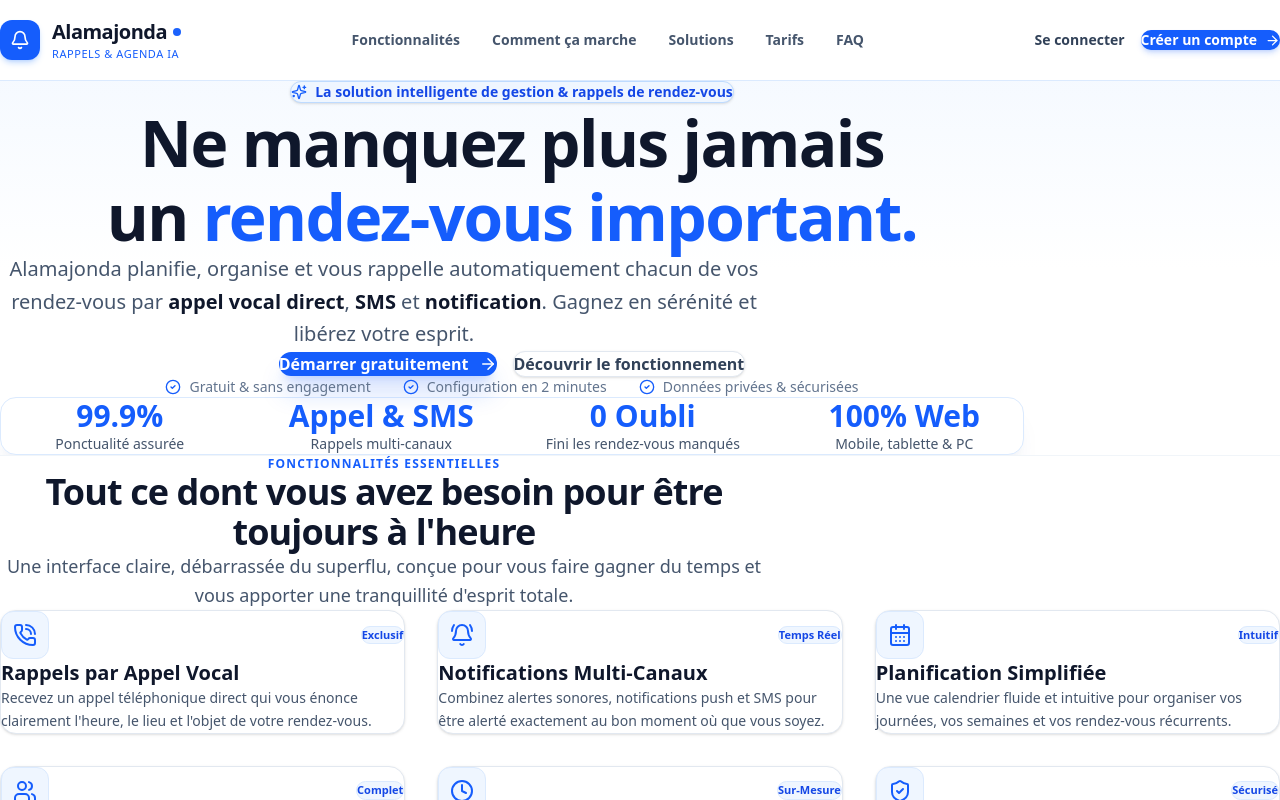
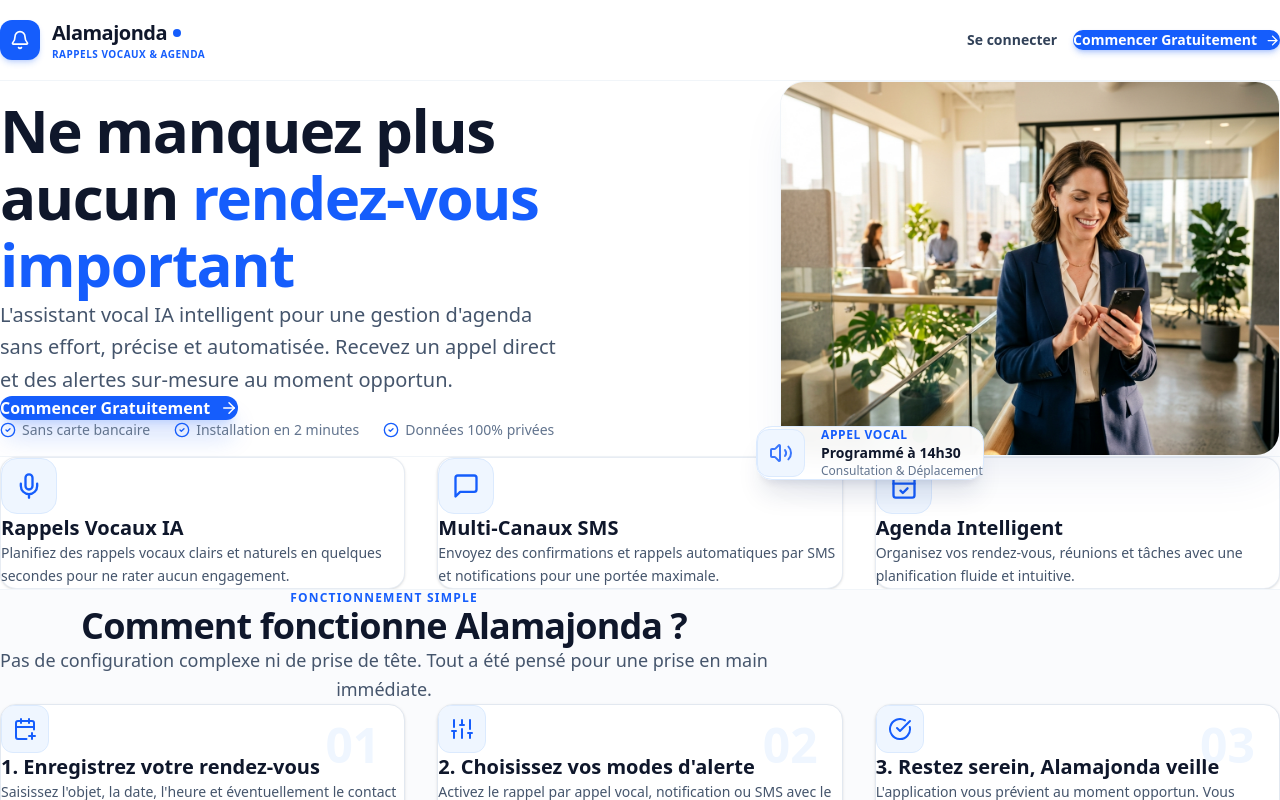
Before and after one commit to imorousalem8-sys/agenda, a Next.js app: page / in a window 1280 px wide. Shown: the top 800 px of the page. Built offline with nearby package versions, Linux system fonts and the light colour scheme.

Commit message:
feat(landing): integration definitive du design Option 1 photo epuree Bleu & Blanc pour Alamajonda

```diff
--- a/app/page.tsx
+++ b/app/page.tsx
@@ -1,46 +1,34 @@
 import Navbar from "@/components/landing/Navbar";
 import Hero from "@/components/landing/Hero";
-import Features from "@/components/landing/Features";
 import HowItWorks from "@/components/landing/HowItWorks";
 import UseCases from "@/components/landing/UseCases";
-import Pricing from "@/components/landing/Pricing";
-import FAQ from "@/components/landing/FAQ";
 import CTASection from "@/components/landing/CTASection";
 import Footer from "@/components/landing/Footer";
 
 export const metadata = {
   title: "Alamajonda — Vos rendez-vous, toujours au bon moment",
-  description: "Alamajonda est l'application intelligente qui planifie, organise et vous rappelle automatiquement vos rendez-vous par appels vocaux, SMS et notifications.",
+  description: "Alamajonda est l'assistant vocal IA intelligent pour une gestion d'agenda sans effort, précise et automatisée.",
 };
 
 export default function LandingPage() {
   return (
     <main className="min-h-screen w-full max-w-full overflow-x-hidden bg-white text-slate-900 font-sans antialiased selection:bg-blue-600 selection:text-white">
-      {/* 1. En-tête / Navigation */}
+      {/* 1. Barre de navigation épurée (Logo & Actions) */}
       <Navbar />
 
-      {/* 2. Hero Section Principale */}
+      {/* 2. Hero Section Principale avec Photo & 3 Piliers */}
       <Hero />
 
-      {/* 3. Fonctionnalités Essentielles */}
-      <Features />
-
-      {/* 4. Comment ça marche (3 étapes) */}
+      {/* 3. Comment ça marche en 3 étapes */}
       <HowItWorks />
 
-      {/* 5. Cas d'usage & Profils */}
+      {/* 4. Solutions adaptées à chaque profil */}
       <UseCases />
 
-      {/* 6. Tarification Claire */}
-      <Pricing />
-
-      {/* 7. Questions Fréquentes (FAQ) */}
-      <FAQ />
-
-      {/* 8. Bannière d'Action Finale */}
+      {/* 5. Bannière d'Action Finale */}
       <CTASection />
 
-      {/* 9. Pied de page */}
+      {/* 6. Pied de page épuré */}
       <Footer />
     </main>
   );
--- a/components/landing/Hero.tsx
+++ b/components/landing/Hero.tsx
@@ -1,90 +1,145 @@
 "use client";
 
+import Image from "next/image";
 import Link from "next/link";
-import { ArrowRight, CheckCircle2, PhoneCall, Bell, ShieldCheck, Zap, Calendar, Sparkles } from "lucide-react";
+import { ArrowRight, PhoneCall, Mic, MessageSquare, CalendarCheck, CheckCircle2, Volume2 } from "lucide-react";
 
 export default function Hero() {
   return (
-    <section className="relative bg-gradient-to-b from-blue-50/60 via-white to-white pt-12 pb-20 md:pt-20 md:pb-28 overflow-hidden">
+    <section className="relative bg-white pt-10 pb-20 md:pt-16 md:pb-28 overflow-hidden">
 
-      {/* Background soft ambient accents */}
-      <div className="absolute top-0 left-1/2 -translate-x-1/2 w-[800px] h-[350px] bg-blue-100/50 rounded-full blur-3xl pointer-events-none -z-10" />
+      {/* Background Soft Blue Glow Accent */}
+      <div className="absolute top-10 right-10 w-[500px] h-[500px] bg-blue-50/70 rounded-full blur-3xl pointer-events-none -z-10" />
 
-      <div className="max-w-5xl mx-auto px-4 sm:px-6 lg:px-8 text-center relative z-10">
+      <div className="max-w-7xl mx-auto px-4 sm:px-6 lg:px-8">
 
-        {/* Badge Pilule */}
-        <div className="inline-flex items-center gap-2 px-4 py-1.5 rounded-full bg-blue-50 border border-blue-200 text-blue-700 text-xs sm:text-sm font-semibold mb-8 shadow-sm">
-          <Sparkles className="w-4 h-4 text-blue-600" />
-          <span>La solution intelligente de gestion & rappels de rendez-vous</span>
+        {/* Main Grid: Left Copy & Right Photo */}
+        <div className="grid lg:grid-cols-12 gap-12 lg:gap-14 items-center mb-20">
+
+          {/* Left Column: Copy & Actions (6 cols) */}
+          <div className="lg:col-span-6 text-left">
+
+            <h1 className="text-4xl sm:text-5xl lg:text-[3.75rem] font-black text-slate-900 tracking-tight leading-[1.12] mb-6">
+              Ne manquez plus <br />
+              aucun <span className="text-blue-600">rendez-vous important</span>
+            </h1>
+
+            <p className="text-lg sm:text-xl text-slate-600 leading-relaxed mb-8 max-w-xl font-normal">
+              L&apos;assistant vocal IA intelligent pour une gestion d&apos;agenda sans effort, précise et automatisée. Recevez un appel direct et des alertes sur-mesure au moment opportun.
+            </p>
+
+            <div className="flex flex-col sm:flex-row items-stretch sm:items-center gap-4 mb-8">
+              <Link
+                href="/register"
+                className="inline-flex items-center justify-center gap-2.5 px-8 py-4 rounded-xl text-base font-bold text-white bg-blue-600 hover:bg-blue-700 shadow-xl shadow-blue-600/25 hover:shadow-2xl hover:shadow-blue-600/35 transition-all hover:-translate-y-0.5 text-center"
+              >
+                <span>Commencer Gratuitement</span>
+                <ArrowRight size={18} />
+              </Link>
             </div>
 
-        {/* Grand Titre Principal */}
-        <h1 className="text-4xl sm:text-6xl lg:text-[4rem] font-extrabold text-slate-900 tracking-tight leading-[1.15] mb-6">
-          Ne manquez plus jamais <br className="hidden sm:inline" />
-          un <span className="text-blue-600">rendez-vous important.</span>
-        </h1>
-
-        {/* Sous-titre explicatif */}
-        <p className="text-lg sm:text-xl text-slate-600 max-w-3xl mx-auto leading-relaxed mb-10 font-normal">
-          Alamajonda planifie, organise et vous rappelle automatiquement chacun de vos rendez-vous par
-          <strong className="text-slate-900 font-semibold"> appel vocal direct</strong>,
-          <strong className="text-slate-900 font-semibold"> SMS</strong> et
-          <strong className="text-slate-900 font-semibold"> notification</strong>.
-          Gagnez en sérénité et libérez votre esprit.
-        </p>
-
-        {/* Boutons d'Action Principaux */}
-        <div className="flex flex-col sm:flex-row items-center justify-center gap-4 mb-12">
-          <Link
-            href="/register"
-            className="w-full sm:w-auto inline-flex items-center justify-center gap-2.5 px-8 py-4 rounded-xl text-base font-bold text-white bg-blue-600 hover:bg-blue-700 shadow-xl shadow-blue-600/25 hover:shadow-2xl hover:shadow-blue-600/35 transition-all hover:-translate-y-0.5"
-          >
-            <span>Démarrer gratuitement</span>
-            <ArrowRight size={18} />
-          </Link>
-
-          <a
-            href="#how-it-works"
-            className="w-full sm:w-auto inline-flex items-center justify-center gap-2 px-7 py-4 rounded-xl text-base font-bold text-slate-700 bg-white hover:bg-blue-50/60 border border-slate-200 hover:border-blue-300 shadow-sm transition-all"
-          >
-            <span>Découvrir le fonctionnement</span>
-          </a>
+            <div className="flex flex-wrap items-center gap-y-2 gap-x-6 text-xs sm:text-sm font-medium text-slate-500">
+              <span className="flex items-center gap-1.5">
+                <CheckCircle2 size={16} className="text-blue-600 shrink-0" />
+                Sans carte bancaire
+              </span>
+              <span className="flex items-center gap-1.5">
+                <CheckCircle2 size={16} className="text-blue-600 shrink-0" />
+                Installation en 2 minutes
+              </span>
+              <span className="flex items-center gap-1.5">
+                <CheckCircle2 size={16} className="text-blue-600 shrink-0" />
+                Données 100% privées
+              </span>
             </div>
 
-        {/* Garanties et réassurance */}
-        <div className="flex flex-wrap items-center justify-center gap-y-3 gap-x-8 text-xs sm:text-sm font-medium text-slate-500 mb-16">
+          </div>
+
+          {/* Right Column: Hero Photo & Floating Card (6 cols) */}
+          <div className="lg:col-span-6 relative flex justify-center lg:justify-end">
+
+            <div className="relative w-full max-w-[500px]">
+              {/* Photo Frame */}
+              <div className="relative rounded-3xl overflow-hidden shadow-2xl shadow-blue-900/10 border border-slate-100 aspect-[4/3]">
+                <Image
+                  src="/images/hero-woman.jpg"
+                  alt="Utilisatrice sereine recevant un rappel vocal Alamajonda"
+                  fill
+                  priority
+                  className="object-cover object-center"
+                  sizes="(max-width: 768px) 100vw, 500px"
+                />
+              </div>
+
+              {/* Floating Voice Call Widget (Comme dans la maquette Option 1) */}
+              <div className="absolute -bottom-6 left-4 sm:-left-6 bg-white/95 backdrop-blur-md border border-blue-100 p-4 sm:p-5 rounded-2xl shadow-xl shadow-blue-950/10 flex items-center gap-4 z-20 animate-in fade-in slide-in-from-bottom-3 duration-500 max-w-[340px]">
+                <div className="w-12 h-12 rounded-xl bg-blue-50 border border-blue-100 flex items-center justify-center shrink-0">
+                  <Volume2 className="w-6 h-6 text-blue-600 animate-pulse" />
+                </div>
+                <div>
                   <div className="flex items-center gap-2">
-            <CheckCircle2 size={16} className="text-blue-600 shrink-0" />
-            <span>Gratuit & sans engagement</span>
+                    <span className="text-xs font-bold text-blue-600 uppercase tracking-wider">
+                      Appel Vocal
+                    </span>
+                    <span className="w-2 h-2 rounded-full bg-emerald-500 animate-ping inline-block" />
                   </div>
-          <div className="flex items-center gap-2">
-            <CheckCircle2 size={16} className="text-blue-600 shrink-0" />
-            <span>Configuration en 2 minutes</span>
-          </div>
-          <div className="flex items-center gap-2">
-            <CheckCircle2 size={16} className="text-blue-600 shrink-0" />
-            <span>Données privées & sécurisées</span>
+                  <h4 className="text-sm font-extrabold text-slate-900">
+                    Programmé à 14h30
+                  </h4>
+                  <p className="text-xs text-slate-500">
+                    Consultation & Déplacement
+                  </p>
                 </div>
               </div>
 
-        {/* Bandeau des Chiffres Clés & Valeur Produit (Bleu & Blanc) */}
-        <div className="grid grid-cols-2 md:grid-cols-4 gap-4 sm:gap-6 bg-white border border-blue-100 p-6 sm:p-8 rounded-2xl shadow-xl shadow-blue-900/5">
-          <div className="text-center p-2">
-            <div className="text-2xl sm:text-3xl font-extrabold text-blue-600 mb-1">99.9%</div>
-            <div className="text-xs sm:text-sm font-medium text-slate-600">Ponctualité assurée</div>
             </div>
-          <div className="text-center p-2">
-            <div className="text-2xl sm:text-3xl font-extrabold text-blue-600 mb-1">Appel & SMS</div>
-            <div className="text-xs sm:text-sm font-medium text-slate-600">Rappels multi-canaux</div>
+
           </div>
-          <div className="text-center p-2">
-            <div className="text-2xl sm:text-3xl font-extrabold text-blue-600 mb-1">0 Oubli</div>
-            <div className="text-xs sm:text-sm font-medium text-slate-600">Fini les rendez-vous manqués</div>
+
         </div>
-          <div className="text-center p-2">
-            <div className="text-2xl sm:text-3xl font-extrabold text-blue-600 mb-1">100% Web</div>
-            <div className="text-xs sm:text-sm font-medium text-slate-600">Mobile, tablette & PC</div>
+
+        {/* Bottom 3 Feature Cards (Identique à la maquette Option 1) */}
+        <div className="grid grid-cols-1 md:grid-cols-3 gap-6 sm:gap-8 pt-10 border-t border-slate-100">
+
+          {/* Card 1 */}
+          <div className="bg-white border border-slate-200/80 hover:border-blue-400 p-7 sm:p-8 rounded-2xl shadow-sm hover:shadow-xl hover:shadow-blue-600/5 transition-all group">
+            <div className="w-14 h-14 rounded-2xl bg-blue-50 border border-blue-100 flex items-center justify-center mb-6 group-hover:bg-blue-600 group-hover:text-white transition-colors">
+              <Mic className="w-7 h-7 text-blue-600 group-hover:text-white transition-colors" />
             </div>
+            <h3 className="text-xl font-bold text-slate-900 mb-3 group-hover:text-blue-600 transition-colors">
+              Rappels Vocaux IA
+            </h3>
+            <p className="text-sm text-slate-600 leading-relaxed">
+              Planifiez des rappels vocaux clairs et naturels en quelques secondes pour ne rater aucun engagement.
+            </p>
+          </div>
+
+          {/* Card 2 */}
+          <div className="bg-white border border-slate-200/80 hover:border-blue-400 p-7 sm:p-8 rounded-2xl shadow-sm hover:shadow-xl hover:shadow-blue-600/5 transition-all group">
+            <div className="w-14 h-14 rounded-2xl bg-blue-50 border border-blue-100 flex items-center justify-center mb-6 group-hover:bg-blue-600 group-hover:text-white transition-colors">
+              <MessageSquare className="w-7 h-7 text-blue-600 group-hover:text-white transition-colors" />
+            </div>
+            <h3 className="text-xl font-bold text-slate-900 mb-3 group-hover:text-blue-600 transition-colors">
+              Multi-Canaux SMS
+            </h3>
+            <p className="text-sm text-slate-600 leading-relaxed">
+              Envoyez des confirmations et rappels automatiques par SMS et notifications pour une portée maximale.
+            </p>
+          </div>
+
+          {/* Card 3 */}
+          <div className="bg-white border border-slate-200/80 hover:border-blue-400 p-7 sm:p-8 rounded-2xl shadow-sm hover:shadow-xl hover:shadow-blue-600/5 transition-all group">
+            <div className="w-14 h-14 rounded-2xl bg-blue-50 border border-blue-100 flex items-center justify-center mb-6 group-hover:bg-blue-600 group-hover:text-white transition-colors">
+              <CalendarCheck className="w-7 h-7 text-blue-600 group-hover:text-white transition-colors" />
+            </div>
+            <h3 className="text-xl font-bold text-slate-900 mb-3 group-hover:text-blue-600 transition-colors">
+              Agenda Intelligent
+            </h3>
+            <p className="text-sm text-slate-600 leading-relaxed">
+              Organisez vos rendez-vous, réunions et tâches avec une planification fluide et intuitive.
+            </p>
+          </div>
+
         </div>
 
       </div>
--- a/components/landing/Navbar.tsx
+++ b/components/landing/Navbar.tsx
@@ -1,140 +1,49 @@
 "use client";
 
-import { useState } from "react";
 import Link from "next/link";
-import { Menu, X, ArrowRight, Bell, Sparkles } from "lucide-react";
+import { ArrowRight, Bell } from "lucide-react";
 
 export default function Navbar() {
-  const [mobileMenuOpen, setMobileMenuOpen] = useState(false);
-
   return (
-    <header className="w-full bg-white/95 backdrop-blur-md border-b border-blue-100 sticky top-0 z-50 transition-all">
+    <header className="w-full bg-white/95 backdrop-blur-md border-b border-slate-100 sticky top-0 z-50">
       <div className="max-w-7xl mx-auto px-4 sm:px-6 lg:px-8">
         <div className="flex items-center justify-between h-20">
 
-          {/* Logo Brand */}
+          {/* Logo Brand Alamajonda */}
           <Link href="/" className="flex items-center gap-3 group">
-            <div className="w-10 h-10 rounded-xl bg-blue-600 flex items-center justify-center text-white shadow-md shadow-blue-500/25 group-hover:bg-blue-700 transition-colors">
+            <div className="w-10 h-10 rounded-xl bg-blue-600 flex items-center justify-center text-white shadow-md shadow-blue-600/20 group-hover:bg-blue-700 transition-colors">
               <Bell className="w-5 h-5 text-white" />
             </div>
             <div className="flex flex-col">
-              <span className="text-xl font-extrabold text-slate-900 tracking-tight flex items-center gap-1.5">
+              <span className="text-xl font-black text-slate-900 tracking-tight flex items-center gap-1.5">
                 Alamajonda
-                <span className="w-2 h-2 rounded-full bg-blue-600 inline-block animate-pulse" />
+                <span className="w-2 h-2 rounded-full bg-blue-600 inline-block" />
               </span>
-              <span className="text-[11px] font-medium text-blue-600 uppercase tracking-wider">
-                Rappels & Agenda IA
+              <span className="text-[10px] font-bold text-blue-600 uppercase tracking-wider">
+                Rappels Vocaux & Agenda
               </span>
             </div>
           </Link>
 
-          {/* Navigation Links Desktop */}
-          <nav className="hidden md:flex items-center gap-8 text-sm font-semibold text-slate-600">
-            <a href="#features" className="hover:text-blue-600 transition-colors py-1">
-              Fonctionnalités
-            </a>
-            <a href="#how-it-works" className="hover:text-blue-600 transition-colors py-1">
-              Comment ça marche
-            </a>
-            <a href="#solutions" className="hover:text-blue-600 transition-colors py-1">
-              Solutions
-            </a>
-            <a href="#pricing" className="hover:text-blue-600 transition-colors py-1">
-              Tarifs
-            </a>
-            <a href="#faq" className="hover:text-blue-600 transition-colors py-1">
-              FAQ
-            </a>
-          </nav>
-
-          {/* Action Buttons Desktop */}
-          <div className="hidden md:flex items-center gap-4">
+          {/* Action Buttons Right */}
+          <div className="flex items-center gap-3 sm:gap-4">
             <Link
               href="/login"
-              className="text-sm font-semibold text-slate-700 hover:text-blue-600 px-4 py-2.5 rounded-lg hover:bg-blue-50/70 transition-colors"
+              className="text-sm font-bold text-slate-700 hover:text-blue-600 px-3 sm:px-4 py-2 rounded-xl hover:bg-slate-50 transition-colors"
             >
               Se connecter
             </Link>
 
             <Link
               href="/register"
-              className="inline-flex items-center gap-2 px-5 py-2.5 rounded-xl text-sm font-bold text-white bg-blue-600 hover:bg-blue-700 shadow-md shadow-blue-600/20 hover:shadow-lg hover:shadow-blue-600/30 transition-all hover:-translate-y-0.5"
+              className="inline-flex items-center gap-2 px-5 py-2.5 sm:px-6 sm:py-3 rounded-xl text-sm font-bold text-white bg-blue-600 hover:bg-blue-700 shadow-md shadow-blue-600/25 hover:shadow-lg hover:shadow-blue-600/35 transition-all hover:-translate-y-0.5"
             >
-              <span>Créer un compte</span>
+              <span>Commencer Gratuitement</span>
               <ArrowRight size={15} />
             </Link>
           </div>
 
-          {/* Mobile Menu Button */}
-          <div className="flex md:hidden items-center gap-3">
-            <Link
-              href="/login"
-              className="text-xs font-bold text-blue-600 px-2.5 py-1.5 rounded-lg bg-blue-50"
-            >
-              Connexion
-            </Link>
-            <button
-              type="button"
-              onClick={() => setMobileMenuOpen(!mobileMenuOpen)}
-              aria-label="Ouvrir le menu"
-              className="p-2 rounded-xl text-slate-700 hover:text-blue-600 hover:bg-blue-50 border border-slate-200 transition-colors"
-            >
-              {mobileMenuOpen ? <X size={22} /> : <Menu size={22} />}
-            </button>
-          </div>
         </div>
-
-        {/* Mobile Dropdown Menu */}
-        {mobileMenuOpen && (
-          <div className="md:hidden py-4 border-t border-blue-100 space-y-2 bg-white animate-in fade-in slide-in-from-top-2 duration-200">
-            <a
-              href="#features"
-              onClick={() => setMobileMenuOpen(false)}
-              className="block px-4 py-2.5 rounded-lg text-sm font-semibold text-slate-700 hover:text-blue-600 hover:bg-blue-50"
-            >
-              Fonctionnalités
-            </a>
-            <a
-              href="#how-it-works"
-              onClick={() => setMobileMenuOpen(false)}
-              className="block px-4 py-2.5 rounded-lg text-sm font-semibold text-slate-700 hover:text-blue-600 hover:bg-blue-50"
-            >
-              Comment ça marche
-            </a>
-            <a
-              href="#solutions"
-              onClick={() => setMobileMenuOpen(false)}
-              className="block px-4 py-2.5 rounded-lg text-sm font-semibold text-slate-700 hover:text-blue-600 hover:bg-blue-50"
-            >
-              Solutions
-            </a>
-            <a
-              href="#pricing"
-              onClick={() => setMobileMenuOpen(false)}
-              className="block px-4 py-2.5 rounded-lg text-sm font-semibold text-slate-700 hover:text-blue-600 hover:bg-blue-50"
-            >
-              Tarifs
-            </a>
-            <a
-              href="#faq"
-              onClick={() => setMobileMenuOpen(false)}
-              className="block px-4 py-2.5 rounded-lg text-sm font-semibold text-slate-700 hover:text-blue-600 hover:bg-blue-50"
-            >
-              FAQ
-            </a>
-            <div className="pt-3 border-t border-slate-100">
-              <Link
-                href="/register"
-                onClick={() => setMobileMenuOpen(false)}
-                className="w-full flex items-center justify-center gap-2 py-3 rounded-xl text-sm font-bold text-white bg-blue-600 hover:bg-blue-700 shadow-md shadow-blue-600/20"
-              >
-                <span>Créer un compte gratuitement</span>
-                <ArrowRight size={15} />
-              </Link>
-            </div>
-          </div>
-        )}
-
       </div>
     </header>
   );
```
Also changed, not shown: public/images/hero-woman.jpg (added). Lines whose indentation alone changed are shown as unchanged.
